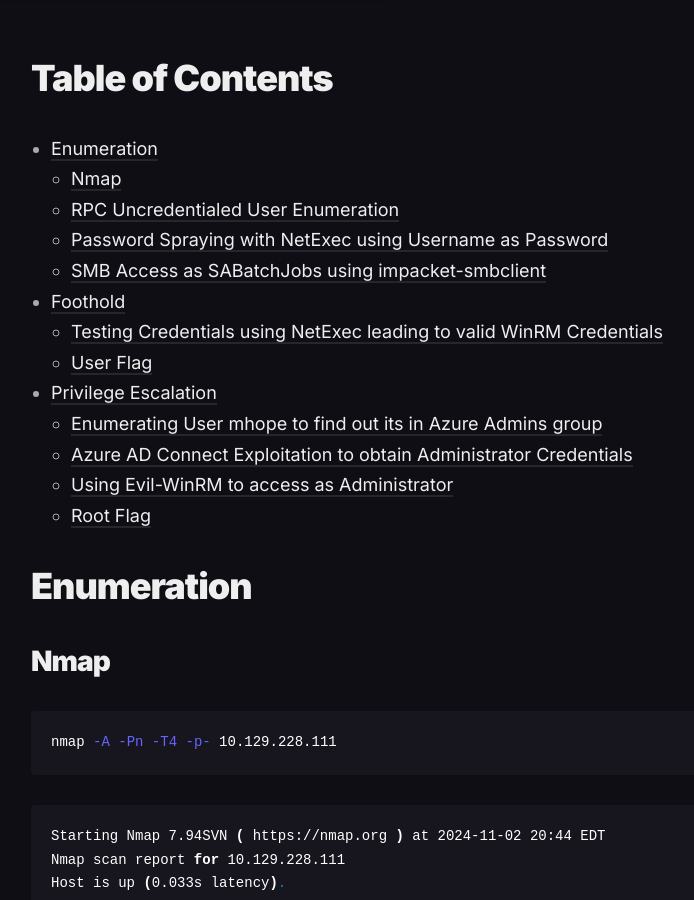
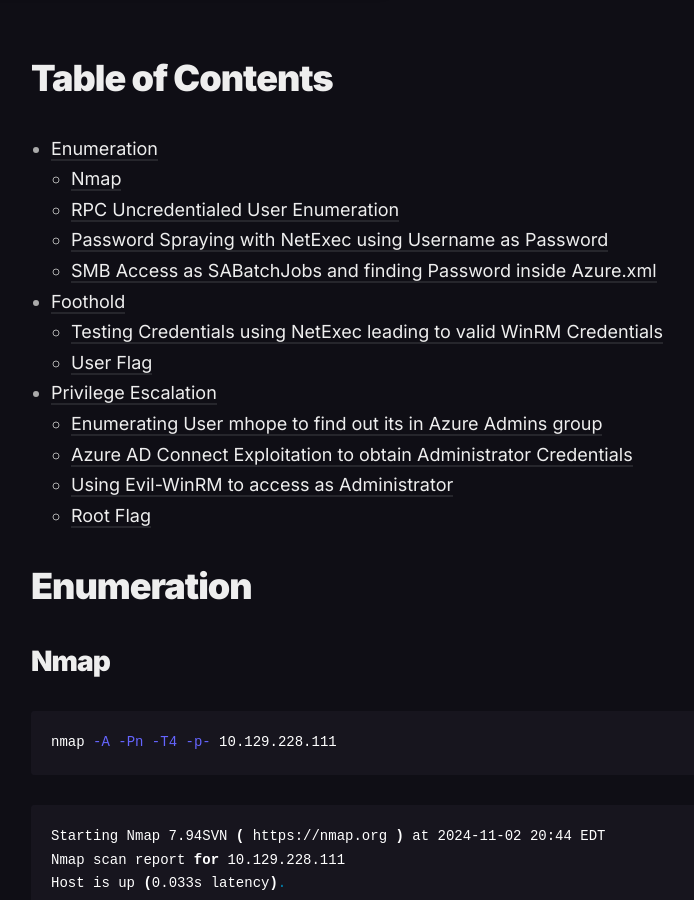
Before and after one commit to Vorkharium/vorkharium.github.io, a Jekyll site: the page built from _posts/2024-11-02-HTB-Monteverde-Write-up.md, in a window 1280 px wide and 900 px high, scrolled down 705 px. Shown: the whole window, without its empty margins (229-923 px from the left). Built offline with Jekyll 4.4.1, drawn with Linux system fonts in a browser that asks for light colours; some of the changed text lies outside the part shown.

Commit message:
Update 2024-11-02-HTB-Monteverde-Write-up.md

````diff
--- a/_posts/2024-11-02-HTB-Monteverde-Write-up.md
+++ b/_posts/2024-11-02-HTB-Monteverde-Write-up.md
@@ -11,7 +11,7 @@
   - [Nmap](#nmap)
   - [RPC Uncredentialed User Enumeration](#rpc-uncredentialed-user-enumeration)
   - [Password Spraying with NetExec using Username as Password](#password-spraying-with-netexec-using-username-as-password)
-  - [SMB Access as SABatchJobs using impacket-smbclient](#smb-access-as-sabatchjobs-using-impacket-smbclient)
+  - [SMB Access as SABatchJobs and finding Password inside Azure.xml](#smb-access-as-sabatchjobs-and-finding-password-inside-azurexml)
 - [Foothold](#foothold)
   - [Testing Credentials using NetExec leading to valid WinRM Credentials](#testing-credentials-using-netexec-leading-to-valid-winrm-credentials)
   - [User Flag](#user-flag)
@@ -141,7 +141,7 @@
 ```shell
 SABatchJobs:SABatchJobs
 ```
-## SMB Access as SABatchJobs using impacket-smbclient
+## SMB Access as SABatchJobs and finding Password inside Azure.xml
 We will use the credentials of SABatchJobs and impacket-smbclient to get SMB access:
 ```shell
 impacket-smbclient 'SABatchJobs':'SABatchJobs'@10.129.228.111
````
